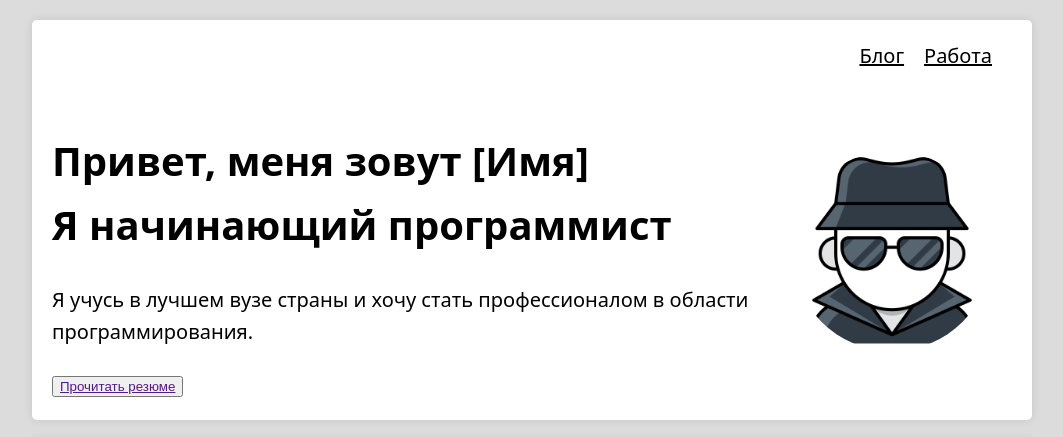
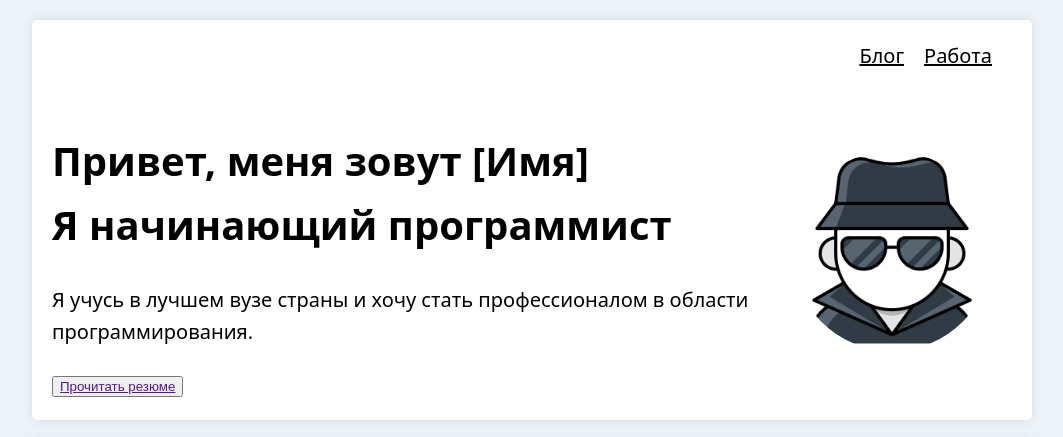
Before and after one commit to SDVadim/Frontend_project_1, a plain HTML site: page index.html in a window 1280 px wide. Shown: the top 437 px of the page, without its empty margins (108-1171 px from the left). Drawn offline with Linux system fonts and the light colour scheme.

Commit message:
фикс

```diff
--- a/styles.css
+++ b/styles.css
@@ -1,6 +1,6 @@
 /* общие стили */
 body {
-    background-color: RGB(220, 220, 220);
+    background-color: #edf2f7;
     font-family: system-ui, -apple-system, BlinkMacSystemFont, 'Segoe UI', Roboto, sans-serif;
     line-height: 1.6;
     color: black;
```
